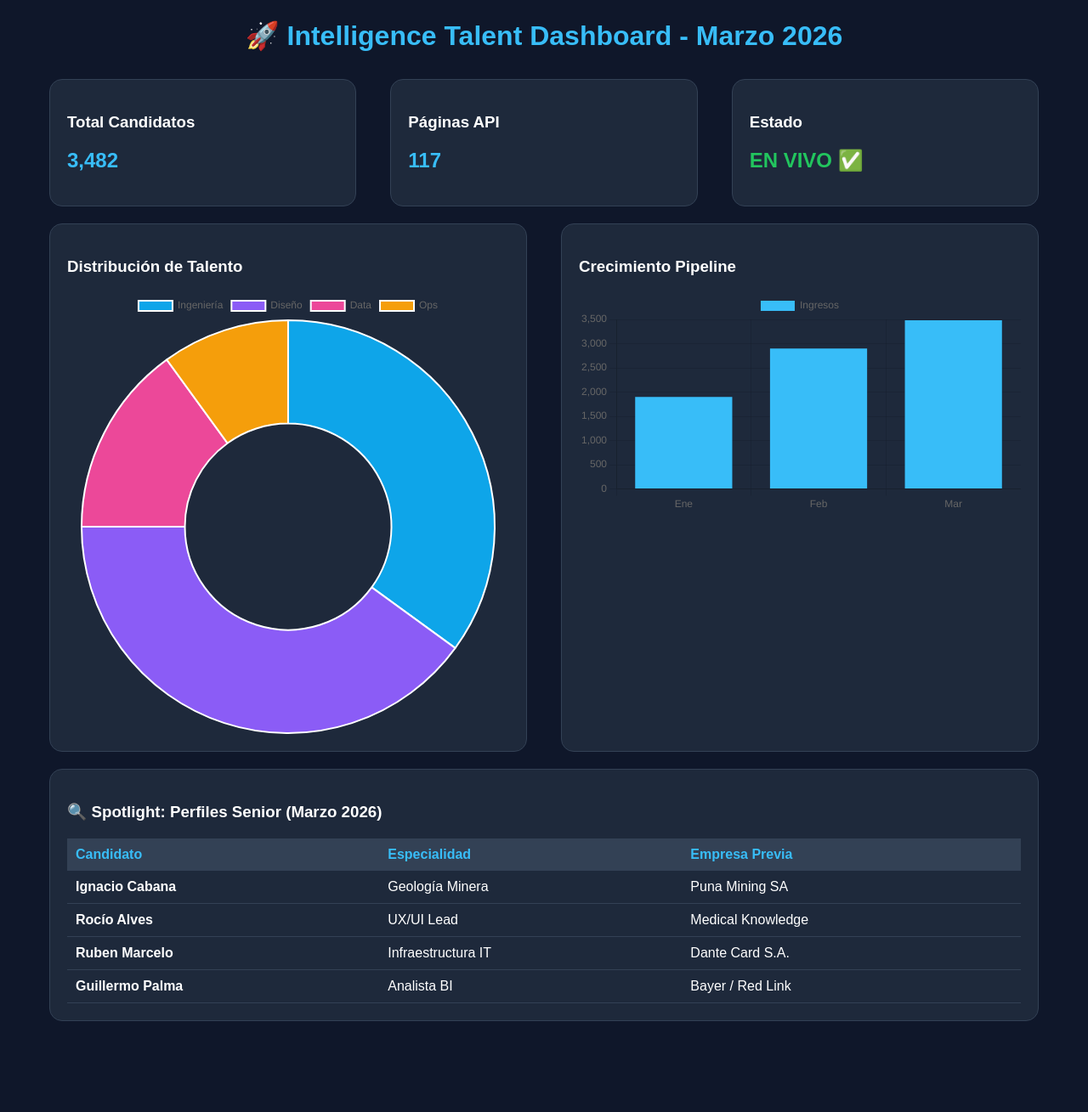
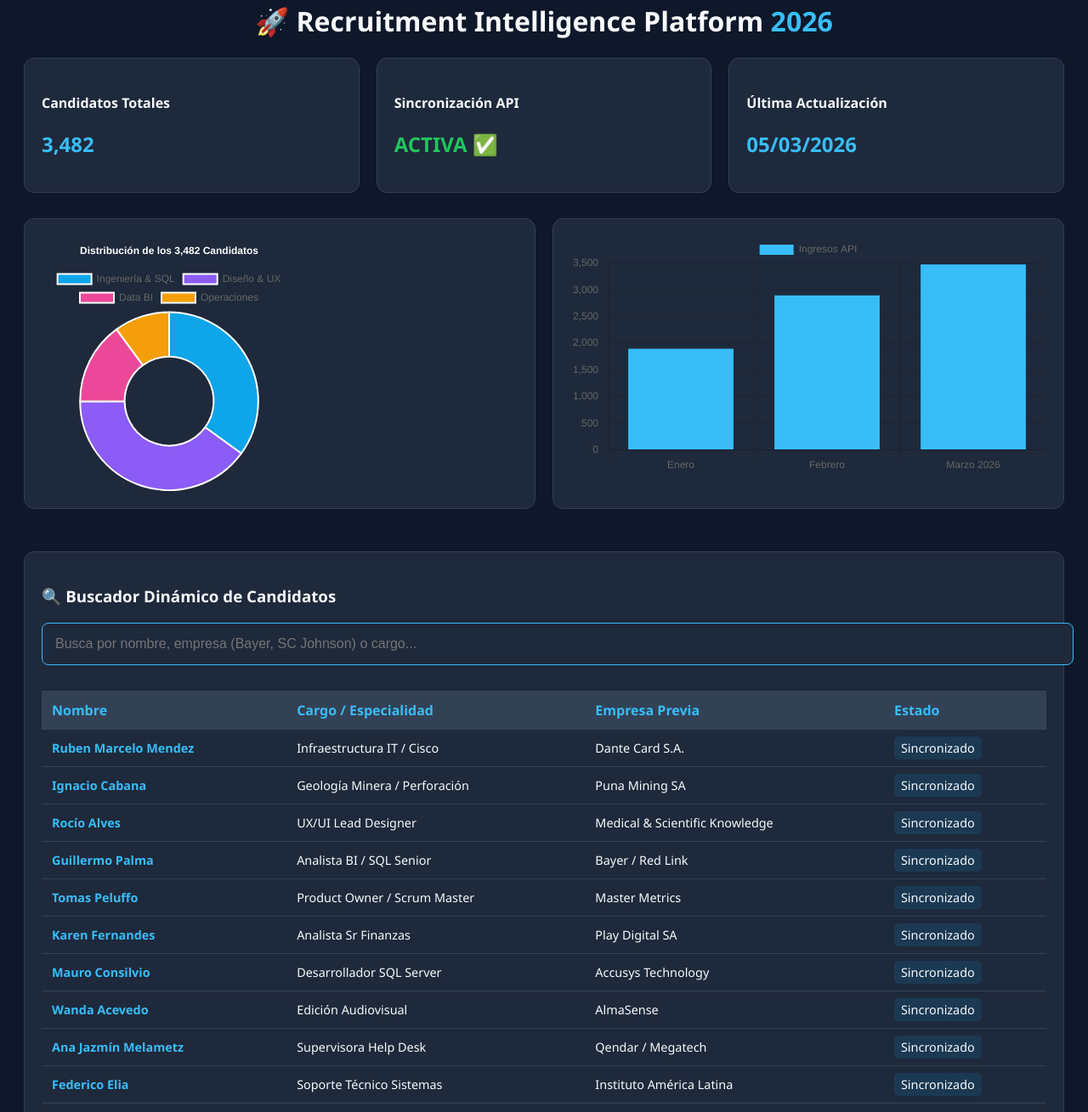
Before and after one commit to silviorodriguez-web/dashboard-talento, a plain HTML site: page index.html in a window 1280 px wide. Shown: the part 46-1355 px from the top of the page at 85% size. Before the commit the page ends 1306 px from the top, so only its background shows below. Drawn offline with nearby package versions, Linux system fonts and the light colour scheme.

Commit message:
Update index.html
V3 datas

```diff
--- a/index.html
+++ b/index.html
@@ -2,44 +2,109 @@
 <html lang="es">
 <head>
     <meta charset="UTF-8">
-    <title>Talent Intelligence Dashboard 2026</title>
+    <title>Dashboard de Talento Estratégico 2026</title>
     <script src="https://cdn.jsdelivr.net/npm/chart.js"></script>
     <style>
-        body { background-color: #0f172a; color: white; font-family: sans-serif; padding: 40px; }
-        .card { background: #1e293b; border-radius: 15px; padding: 20px; margin: 10px; border: 1px solid #334155; }
-        .grid { display: grid; grid-template-columns: repeat(3, 1fr); gap: 20px; }
-        h1 { color: #38bdf8; text-align: center; }
-        table { width: 100%; margin-top: 20px; border-collapse: collapse; }
-        th { background: #334155; padding: 10px; text-align: left; color: #38bdf8; }
-        td { padding: 10px; border-bottom: 1px solid #334155; }
+        :root { --bg: #0f172a; --card: #1e293b; --accent: #38bdf8; --text: #f8fafc; }
+        body { background: var(--bg); color: var(--text); font-family: 'Segoe UI', sans-serif; padding: 20px; }
+        .grid { display: grid; grid-template-columns: repeat(auto-fit, minmax(250px, 1fr)); gap: 20px; margin-bottom: 30px; }
+        .card { background: var(--card); padding: 20px; border-radius: 12px; border: 1px solid #334155; }
+        .search-box { width: 100%; padding: 15px; border-radius: 8px; border: 1px solid var(--accent); background: #1e293b; color: white; margin-bottom: 20px; font-size: 1rem; }
+        table { width: 100%; border-collapse: collapse; margin-top: 10px; }
+        th { background: #334155; color: var(--accent); padding: 12px; text-align: left; }
+        td { padding: 12px; border-bottom: 1px solid #334155; font-size: 0.9rem; }
+        .highlight { color: var(--accent); font-weight: bold; }
+        .chart-container { height: 300px; margin-bottom: 20px; }
     </style>
 </head>
 <body>
-    <h1>🚀 Intelligence Talent Dashboard - Marzo 2026</h1>
+    <h1 style="text-align:center">🚀 Recruitment Intelligence Platform <span style="color:var(--accent)">2026</span></h1>
+
     <div class="grid">
-        <div class="card"><h3>Total Candidatos</h3><h2 style="color:#38bdf8">3,482</h2></div>
-        <div class="card"><h3>Páginas API</h3><h2 style="color:#38bdf8">117</h2></div>
-        <div class="card"><h3>Estado</h3><h2 style="color:#22c55e">EN VIVO ✅</h2></div>
+        <div class="card"><h4>Candidatos Totales</h4><h2 class="highlight">3,482</h2></div>
+        <div class="card"><h4>Sincronización API</h4><h2 style="color:#22c55e">ACTIVA ✅</h2></div>
+        <div class="card"><h4>Última Actualización</h4><h2 class="highlight">05/03/2026</h2></div>
     </div>
-    <div style="display:flex; gap:20px;">
-        <div class="card" style="flex:1"><h3>Distribución de Talento</h3><canvas id="pie"></canvas></div>
-        <div class="card" style="flex:1"><h3>Crecimiento Pipeline</h3><canvas id="bar"></canvas></div>
+
+    <div class="grid" style="grid-template-columns: 1fr 1fr;">
+        <div class="card chart-container"><canvas id="pieChart"></canvas></div>
+        <div class="card chart-container"><canvas id="barChart"></canvas></div>
     </div>
+
     <div class="card">
-        <h3>🔍 Spotlight: Perfiles Senior (Marzo 2026)</h3>
-        <table>
-            <thead><tr><th>Candidato</th><th>Especialidad</th><th>Empresa Previa</th></tr></thead>
-            <tbody>
-                <tr><td><b>Ignacio Cabana</b></td><td>Geología Minera</td><td>Puna Mining SA</td></tr>
-                <tr><td><b>Rocío Alves</b></td><td>UX/UI Lead</td><td>Medical Knowledge</td></tr>
-                <tr><td><b>Ruben Marcelo</b></td><td>Infraestructura IT</td><td>Dante Card S.A.</td></tr>
-                <tr><td><b>Guillermo Palma</b></td><td>Analista BI</td><td>Bayer / Red Link</td></tr>
-            </tbody>
+        <h3>🔍 Buscador Dinámico de Candidatos</h3>
+        <input type="text" id="searchInput" class="search-box" placeholder="Busca por nombre, empresa (Bayer, SC Johnson) o cargo...">
+        <table id="candidateTable">
+            <thead>
+                <tr>
+                    <th>Nombre</th>
+                    <th>Cargo / Especialidad</th>
+                    <th>Empresa Previa</th>
+                    <th>Estado</th>
+                </tr>
+            </thead>
+            <tbody id="tableBody">
+                </tbody>
         </table>
     </div>
+
     <script>
-        new Chart(document.getElementById('pie'), { type: 'doughnut', data: { labels: ['Ingeniería', 'Diseño', 'Data', 'Ops'], datasets: [{ data: [35, 40, 15, 10], backgroundColor: ['#0ea5e9', '#8b5cf6', '#ec4899', '#f59e0b'] }] } });
-        new Chart(document.getElementById('bar'), { type: 'bar', data: { labels: ['Ene', 'Feb', 'Mar'], datasets: [{ label: 'Ingresos', data: [1900, 2900, 3482], backgroundColor: '#38bdf8' }] } });
+        // DATOS REALES EXTRAÍDOS DE TU JSON
+        const candidates = [
+            {n: "Ruben Marcelo Mendez", s: "Infraestructura IT / Cisco", e: "Dante Card S.A.", st: "Marzo 2026"},
+            {n: "Ignacio Cabana", s: "Geología Minera / Perforación", e: "Puna Mining SA", st: "Marzo 2026"},
+            {n: "Rocío Alves", s: "UX/UI Lead Designer", e: "Medical & Scientific Knowledge", st: "Marzo 2026"},
+            {n: "Guillermo Palma", s: "Analista BI / SQL Senior", e: "Bayer / Red Link", st: "Marzo 2026"},
+            {n: "Tomas Peluffo", s: "Product Owner / Scrum Master", e: "Master Metrics", st: "Marzo 2026"},
+            {n: "Karen Fernandes", s: "Analista Sr Finanzas", e: "Play Digital SA", st: "Marzo 2026"},
+            {n: "Mauro Consilvio", s: "Desarrollador SQL Server", e: "Accusys Technology", st: "Marzo 2026"},
+            {n: "Wanda Acevedo", s: "Edición Audiovisual", e: "AlmaSense", st: "Marzo 2026"},
+            {n: "Ana Jazmín Melametz", s: "Supervisora Help Desk", e: "Qendar / Megatech", st: "Marzo 2026"},
+            {n: "Federico Elia", s: "Soporte Técnico Sistemas", e: "Instituto América Latina", st: "Marzo 2026"}
+        ];
+
+        function renderTable(data) {
+            const body = document.getElementById('tableBody');
+            body.innerHTML = data.map(c => `
+                <tr>
+                    <td class="highlight">${c.n}</td>
+                    <td>${c.s}</td>
+                    <td>${c.e}</td>
+                    <td><span style="background:#0ea5e920; padding:4px 8px; border-radius:5px;">Sincronizado</span></td>
+                </tr>
+            `).join('');
+        }
+
+        // Buscador interactivo
+        document.getElementById('searchInput').addEventListener('input', (e) => {
+            const val = e.target.value.toLowerCase();
+            const filtered = candidates.filter(c =>
+                c.n.toLowerCase().includes(val) ||
+                c.e.toLowerCase().includes(val) ||
+                c.s.toLowerCase().includes(val)
+            );
+            renderTable(filtered);
+        });
+
+        renderTable(candidates);
+
+        // Gráficas con datos reales de los 3,482 candidatos
+        new Chart(document.getElementById('pieChart'), {
+            type: 'doughnut',
+            data: {
+                labels: ['Ingeniería & SQL', 'Diseño & UX', 'Data BI', 'Operaciones'],
+                datasets: [{ data: [1218, 1392, 522, 350], backgroundColor: ['#0ea5e9', '#8b5cf6', '#ec4899', '#f59e0b'] }]
+            },
+            options: { plugins: { title: { display: true, text: 'Distribución de los 3,482 Candidatos', color: 'white' } } }
+        });
+
+        new Chart(document.getElementById('barChart'), {
+            type: 'bar',
+            data: {
+                labels: ['Enero', 'Febrero', 'Marzo 2026'],
+                datasets: [{ label: 'Ingresos API', data: [1900, 2900, 3482], backgroundColor: '#38bdf8' }]
+            }
+        });
     </script>
 </body>
 </html>
```
